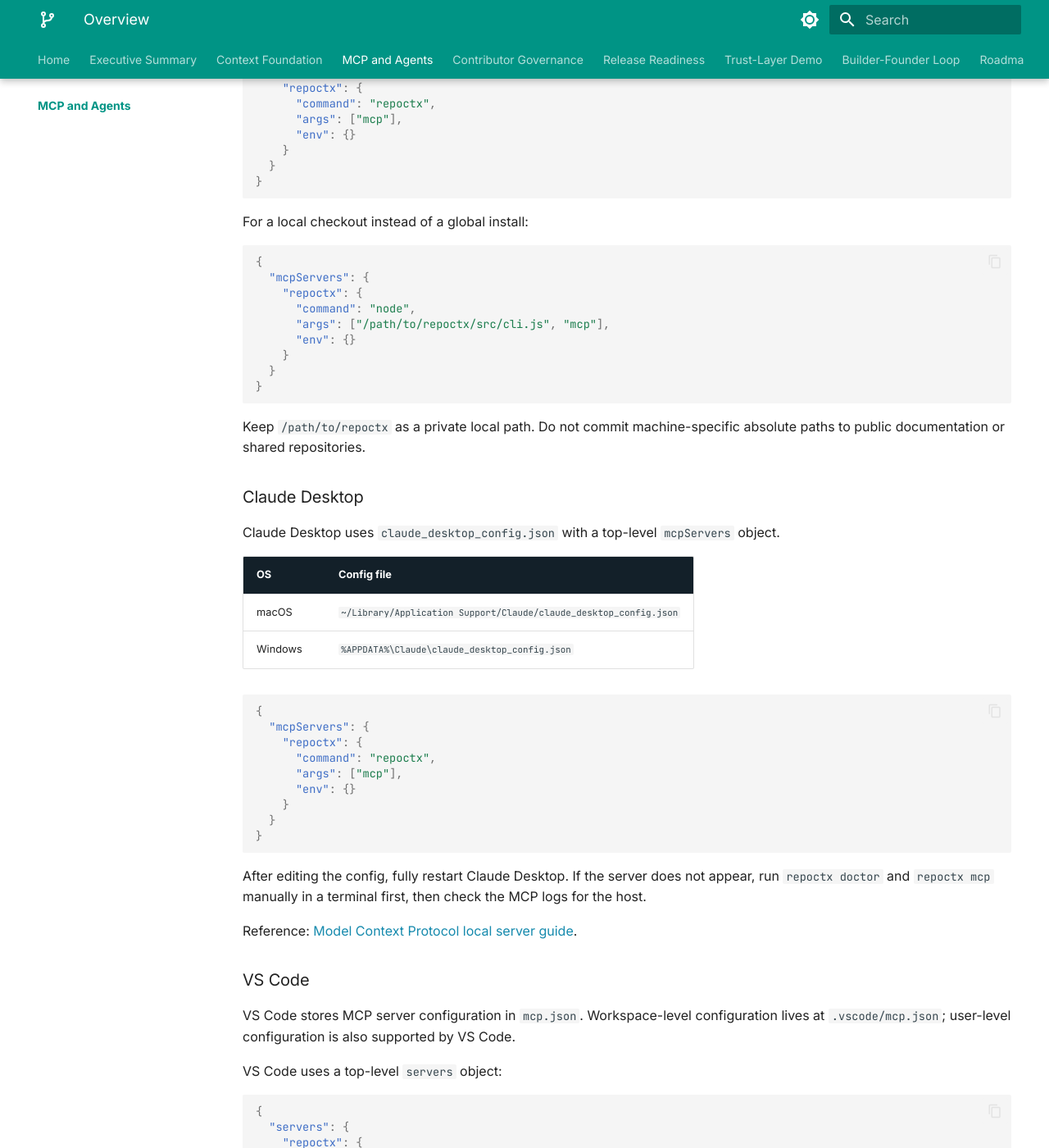
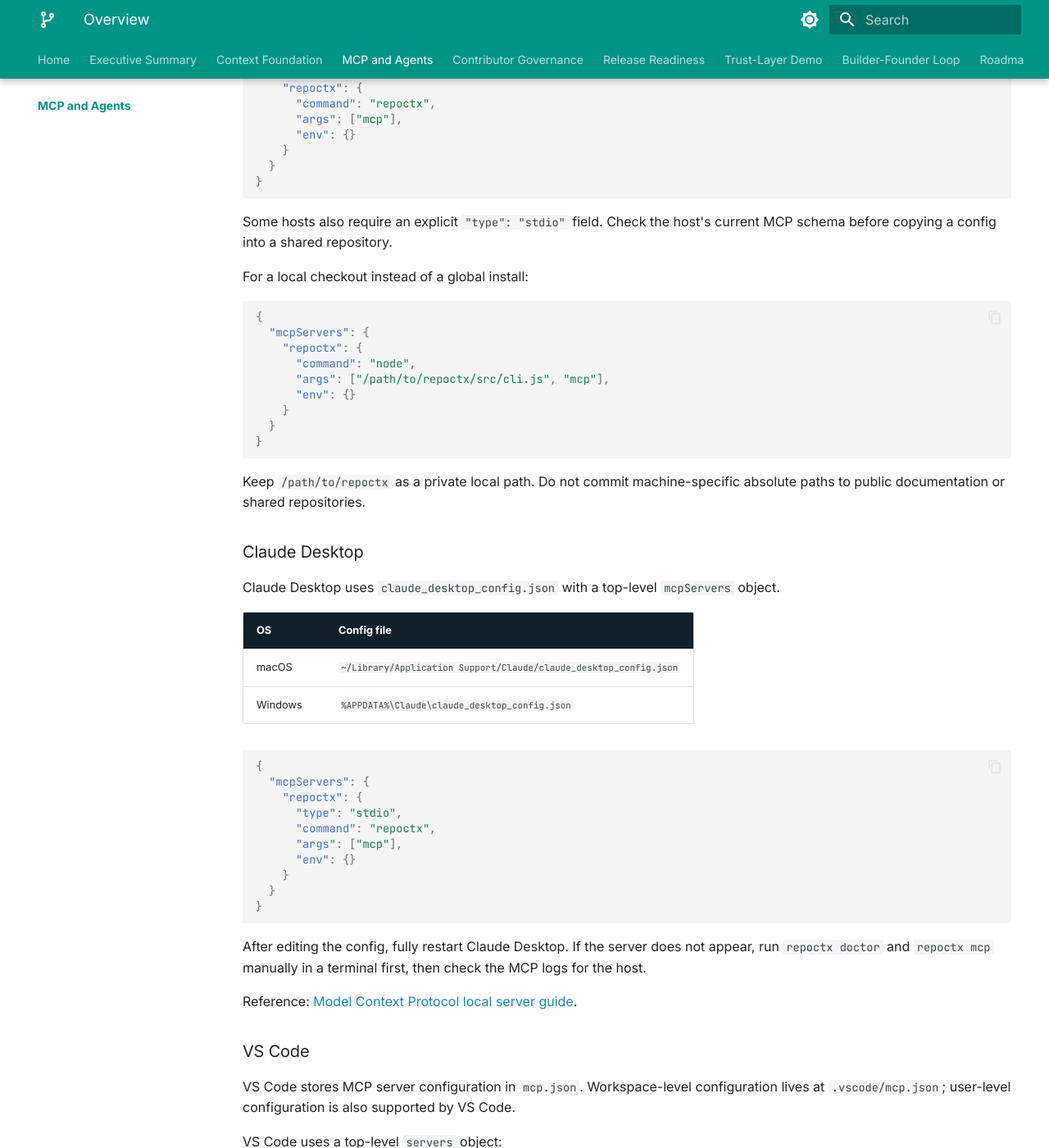
Before and after one commit to BASHBOP/otito, an MkDocs documentation site: the page built from docs/02-mcp-agent-workflows/README.md, in a window 1280 px wide and 1400 px high, scrolled down 930 px. Shown: the whole window at 82% size. Built offline with MkDocs 1.6.1 and Material for MkDocs 9.7.7, drawn with Linux system fonts in a browser that asks for light colours.

Commit message:
docs: clarify MCP stdio client config

````diff
--- a/docs/02-mcp-agent-workflows/README.md
+++ b/docs/02-mcp-agent-workflows/README.md
@@ -47,6 +47,8 @@
 }
 ```
 
+Some hosts also require an explicit `"type": "stdio"` field. Check the host's current MCP schema before copying a config into a shared repository.
+
 For a local checkout instead of a global install:
 
 ```json
@@ -76,6 +78,7 @@
 {
   "mcpServers": {
     "repoctx": {
+      "type": "stdio",
       "command": "repoctx",
       "args": ["mcp"],
       "env": {}
@@ -139,7 +142,7 @@
 
 Use a project config when repoctx should only be available for one workspace. Use a global config only when you want the server available across projects.
 
-Reference: [Cursor MCP docs](https://docs.cursor.com/context/model-context-protocol).
+Reference: [Cursor MCP docs](https://docs.cursor.com/context/mcp).
 
 ---
 
````
